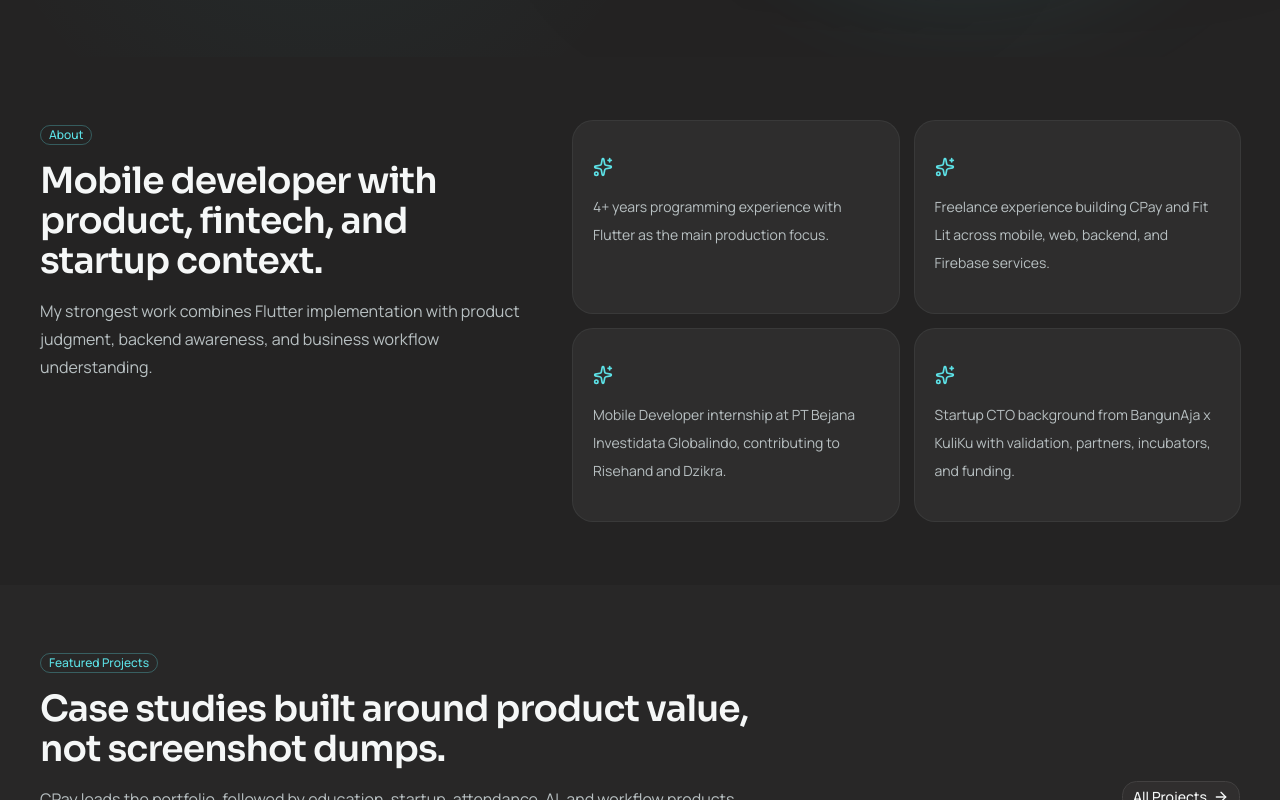
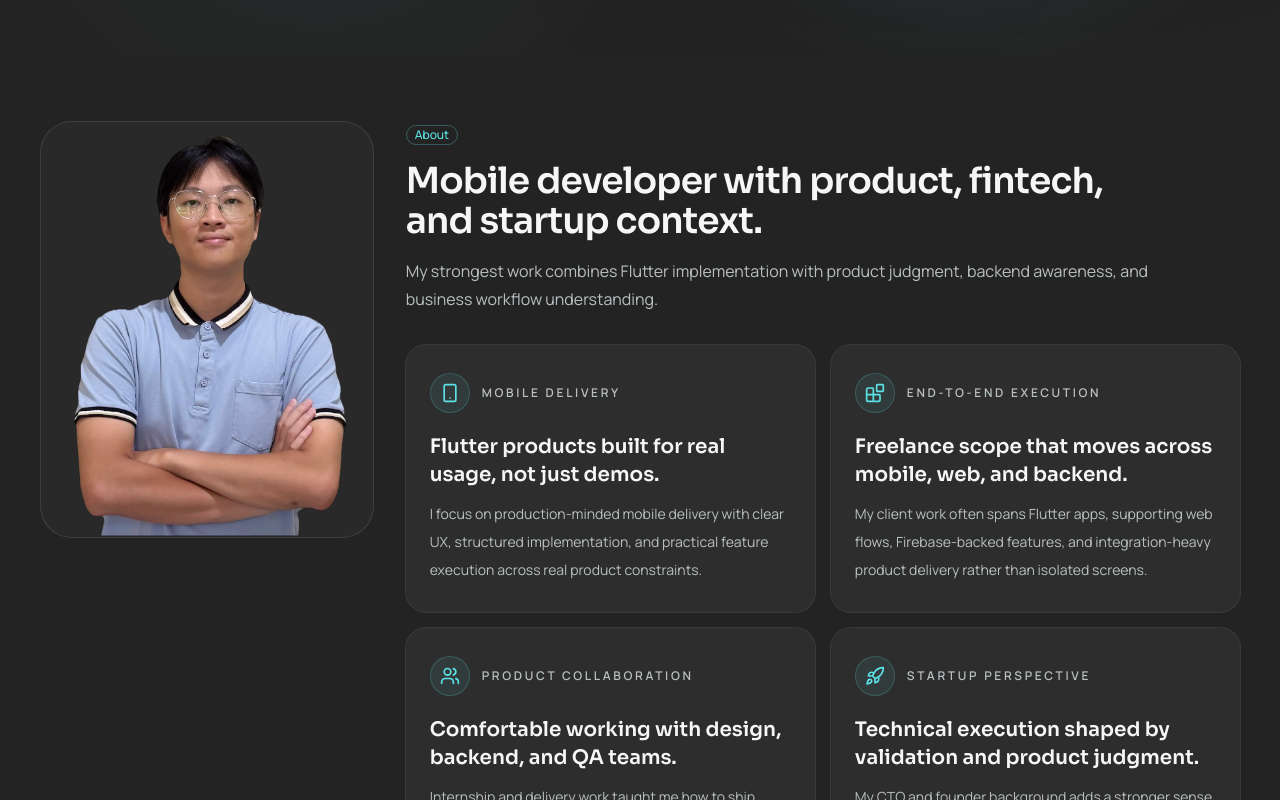
Before and after one commit to Frans-Budi/portfolio-frans, a Next.js app: page / in a window 1280 px wide. Shown: the part 800-1600 px from the top of the page. Built offline with nearby package versions, Linux system fonts and the light colour scheme.

Commit message:
Move About section content into site data

```diff
--- a/src/app/page.tsx
+++ b/src/app/page.tsx
@@ -1,5 +1,6 @@
+import Image from "next/image";
 import Link from "next/link";
-import { ArrowRight, Download, Sparkles } from "lucide-react";
+import { ArrowRight, Download } from "lucide-react";
 import { Badge } from "@/components/ui/badge";
 import { Button } from "@/components/ui/button";
 import { Card, CardContent } from "@/components/ui/card";
@@ -9,6 +10,7 @@ import { HeroVisual } from "@/components/projects/hero-visual";
 import { ProjectCard } from "@/components/projects/project-card";
 import { VideoCard } from "@/components/projects/video-card";
 import {
+  aboutStrengths,
   certifications,
   demoVideos,
   experienceHighlights,
@@ -70,26 +72,51 @@ export default function Home() {
 
       <section id="about" className="section-shell section-base">
         <div className="container-page py-16">
-          <div className="grid gap-10 lg:grid-cols-[0.85fr_1.15fr]">
+          <div className="grid gap-6 lg:grid-cols-[0.4fr_1fr] lg:items-start lg:gap-8">
+            <div className="order-1">
+              <div className="relative mx-auto aspect-4/5 w-3/4 overflow-hidden rounded-3xl border border-white/10 bg-card/70 lg:w-full">
+                <Image
+                  src="/images/frans-transparant.webp"
+                  alt="Frans Budi Kashira portrait"
+                  fill
+                  sizes="(max-width: 1024px) 100vw, 32vw"
+                  className="object-contain object-bottom"
+                />
+              </div>
+            </div>
+
+            <div className="order-2">
               <SectionHeader
                 eyebrow="About"
                 title="Mobile developer with product, fintech, and startup context."
                 description="My strongest work combines Flutter implementation with product judgment, backend awareness, and business workflow understanding."
               />
-            <div className="grid gap-4 sm:grid-cols-2">
-              {[
-                "4+ years programming experience with Flutter as the main production focus.",
-                "Freelance experience building CPay and Fit Lit across mobile, web, backend, and Firebase services.",
-                "Mobile Developer internship at PT Bejana Investidata Globalindo, contributing to Risehand and Dzikra.",
-                "Startup CTO background from BangunAja x KuliKu with validation, partners, incubators, and funding.",
-              ].map((item) => (
-                <Card key={item} className="border-white/10 bg-card">
-                  <CardContent className="p-5 text-sm leading-7 text-muted-foreground">
-                    <Sparkles className="mb-4 size-5 text-primary" />
-                    {item}
+              <div className="mt-8 grid gap-4 sm:grid-cols-2">
+                {aboutStrengths.map((item) => {
+                  const Icon = item.icon;
+
+                  return (
+                    <Card key={item.label} className="border-white/10 bg-card">
+                      <CardContent className="px-6 py-3">
+                        <div className="flex items-center gap-3">
+                          <div className="flex size-10 items-center justify-center rounded-xl border border-primary/20 bg-primary/8 text-primary">
+                            <Icon className="size-5" />
+                          </div>
+                          <p className="text-xs font-semibold uppercase tracking-[0.22em] text-muted-foreground">
+                            {item.label}
+                          </p>
+                        </div>
+                        <h3 className="mt-5 font-heading text-xl font-semibold leading-snug text-foreground">
+                          {item.title}
+                        </h3>
+                        <p className="mt-3 text-sm leading-7 text-muted-foreground">
+                          {item.description}
+                        </p>
                       </CardContent>
                     </Card>
-              ))}
+                  );
+                })}
+              </div>
             </div>
           </div>
         </div>
--- a/src/components/sections/cta-section.tsx
+++ b/src/components/sections/cta-section.tsx
@@ -7,7 +7,7 @@ export function CtaSection() {
   return (
     <section className="section-shell section-cta">
       <div className="container-page py-16">
-        <div className="grid overflow-hidden rounded-[2rem] border border-white/10 bg-white/[0.03] md:grid-cols-[1.3fr_0.7fr]">
+        <div className="grid overflow-hidden rounded-[2rem] border border-white/10 bg-white/3 md:grid-cols-[1.3fr_0.7fr]">
           <div className="p-8 sm:p-10 lg:p-12">
             <p className="text-sm font-semibold uppercase tracking-[0.28em] text-primary">
               Available for product work
@@ -16,8 +16,8 @@ export function CtaSection() {
               Need a Flutter developer who can think beyond screens?
             </h2>
             <p className="mt-5 max-w-2xl text-muted-foreground">
-              I can help with mobile-first product delivery, fintech workflows,
-              Firebase-backed apps, and polished case-study-ready product execution.
+              I can help with mobile-first product delivery, fintech workflows, Firebase-backed
+              apps, and polished case-study-ready product execution.
             </p>
           </div>
           <div className="grid gap-3 border-t border-white/10 bg-black/10 p-8 sm:p-10 md:border-l md:border-t-0">
--- a/src/content/site.ts
+++ b/src/content/site.ts
@@ -1,4 +1,5 @@
 import {
+  Blocks,
   BriefcaseBusiness,
   GitBranch,
   GraduationCap,
@@ -6,6 +7,8 @@ import {
   Mail,
   Phone,
   Rocket,
+  Smartphone,
+  Users,
   Video,
 } from "lucide-react";
 
@@ -68,6 +71,37 @@ export const heroStats = [
   { label: "Flagship Fintech Build", value: "CPay" },
   { label: "Bachelor’s GPA", value: "3.95" },
 ];
+
+export const aboutStrengths = [
+  {
+    label: "Mobile Delivery",
+    title: "Flutter products built for real usage, not just demos.",
+    description:
+      "I focus on production-minded mobile delivery with clear UX, structured implementation, and practical feature execution across real product constraints.",
+    icon: Smartphone,
+  },
+  {
+    label: "End-to-End Execution",
+    title: "Freelance scope that moves across mobile, web, and backend.",
+    description:
+      "My client work often spans Flutter apps, supporting web flows, Firebase-backed features, and integration-heavy product delivery rather than isolated screens.",
+    icon: Blocks,
+  },
+  {
+    label: "Product Collaboration",
+    title: "Comfortable working with design, backend, and QA teams.",
+    description:
+      "Internship and delivery work taught me how to ship smoothly inside cross-functional teams where alignment and consistency matter as much as code quality.",
+    icon: Users,
+  },
+  {
+    label: "Startup Perspective",
+    title: "Technical execution shaped by validation and product judgment.",
+    description:
+      "My CTO and founder background adds a stronger sense of business reality, prioritization, and validation to how I build and evaluate product decisions.",
+    icon: Rocket,
+  },
+] as const;
 
 export const experienceHighlights = [
   {
```
Also changed, not shown: public/images/frans-transparant.webp (added). Lines whose indentation alone changed are shown as unchanged.
